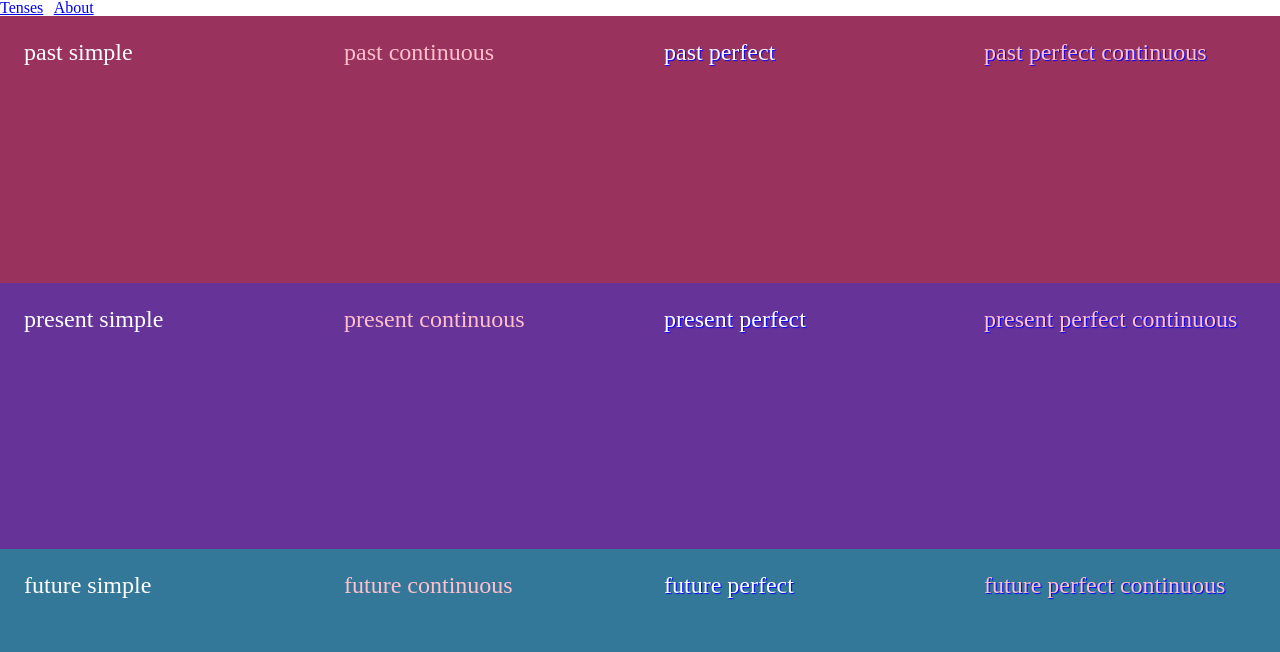
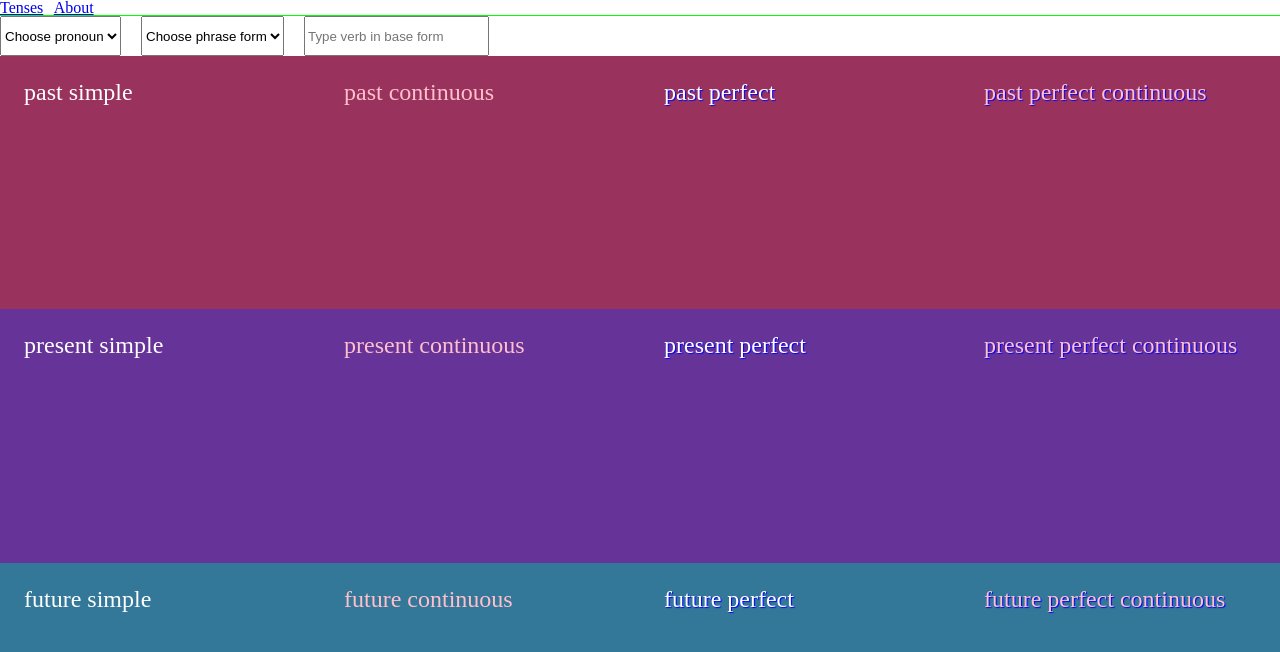
Before and after one commit to koldunsky/english-cheatsheet, a Vue app: page / in a window 1280 px wide. Shown: the top 652 px of the page. Built offline with nearby package versions, Linux system fonts and the light colour scheme; a web font is replaced by a local one.

Commit message:
Add phrase constructor

```diff
--- /dev/null
+++ b/src/components/PhraseConstructor/index.scss
@@ -0,0 +1,4 @@
+.control {
+  height: 4rem;
+  margin-right: 2rem;
+}
--- /dev/null
+++ b/src/components/PhraseConstructor/index.ts
@@ -0,0 +1,2 @@
+import PhraseConstructor from './index.vue'
+export default PhraseConstructor
--- /dev/null
+++ b/src/components/PhraseConstructor/index.vue
@@ -0,0 +1,56 @@
+<template>
+  <div class="phrase-constructor">
+
+    <select
+      class="control select pronoun"
+      @change="setPhraseForm"
+    >
+      <option value="default">Choose pronoun</option>
+      <option value="first">I</option>
+      <option value="second">you</option>
+      <option value="third">he/she/it</option>
+      <option value="third_plural">they</option>
+    </select>
+
+    <select
+      class="control select phrase-form"
+      @change="setPronoun"
+    >
+      <option value="default">Choose phrase form</option>
+      <option value="adjective">adjective</option>
+      <option value="negative">negative</option>
+      <option value="question">question</option>
+    </select>
+
+    <input
+      type="text"
+      class="control input verb"
+      placeholder="Type verb in base form"
+      @input="setVerb"
+    >
+  </div>
+</template>
+
+<script>
+  export default {
+    data () {
+      return {}
+    },
+
+    methods: {
+      setPronoun (e) {
+        console.info(e.target.value)
+        // this.$state.store.commit()
+      },
+      setPhraseForm (e) {
+        console.info(e.target.value)
+        // this.$state.store.commit()
+      },
+      setVerb (e) {
+        console.info(e.target.value)
+        // this.$state.store.commit()
+      }
+    }
+  }
+</script>
+<style src="./index.scss" lang="scss"></style>
--- /dev/null
+++ b/src/components/_componentTemplate/index.scss
@@ -0,0 +1,3 @@
+.COMPONENT_NAME {
+  outline: 1px solid lime;
+}
--- a/src/views/Tenses/index.scss
+++ b/src/views/Tenses/index.scss
@@ -7,6 +7,19 @@ $color: #663399;
   flex-direction: column;
   justify-content: stretch;
   align-items: stretch;
+}
+
+.tenses-grid {
+  flex: 1 0 auto;
+  display: flex;
+  flex-wrap: wrap;
+  flex-direction: column;
+  justify-content: stretch;
+  align-items: stretch;
+}
+
+.phrase-constructor {
+
 }
 
 .time-block {
@@ -46,3 +59,7 @@ $color: #663399;
 .tense_continuous {
   color: pink;
 }
+
+.phrase-constructor {
+  outline: 1px solid lime;
+}
--- a/src/views/Tenses/index.vue
+++ b/src/views/Tenses/index.vue
@@ -1,12 +1,15 @@
 <template>
   <div class="tenses">
+    <div class="tenses__phrase-constructor">
+      <PhraseConstructor />
+    </div>
+    <div class="tenses-grid">
       <div
         v-for="time in ['past', 'present', 'future']"
         :key="time"
         class="time-block"
         :class="`time-block__${time}`"
       >
-
         <div
           class="tense"
           v-for="tense in [['simple'], ['continuous'], ['perfect'], ['perfect', 'continuous'] ]"
@@ -16,15 +19,18 @@
         </div>
       </div>
     </div>
+  </div>
 </template>
 
 <style lang="scss" src="./index.scss"></style>
 
 <script lang="ts">
   import Vue from 'vue'
+  import PhraseConstructor from '../../components/PhraseConstructor'
 
   export default Vue.extend({
     components: {
+      PhraseConstructor
     },
     data: () => {
       return {
```
Also changed, not shown: src/components/HelloWorld.vue (deleted, +0 -63 lines), src/components/Tense/index.vue (added, +41 -0 lines), src/components/_componentTemplate/index.vue (added, +14 -0 lines), src/components/tense/index.vue (deleted, +0 -40 lines), .eslintrc.js. Lines whose indentation alone changed are shown as unchanged.
